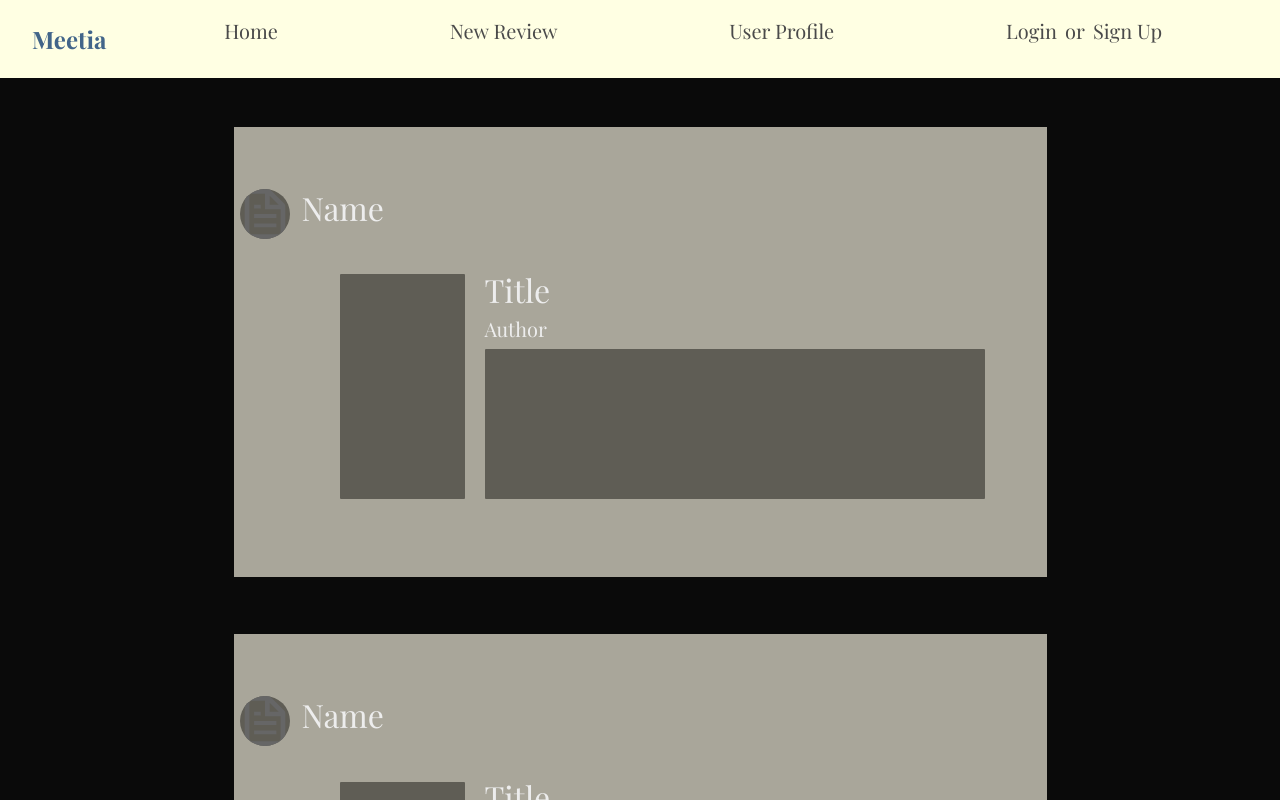
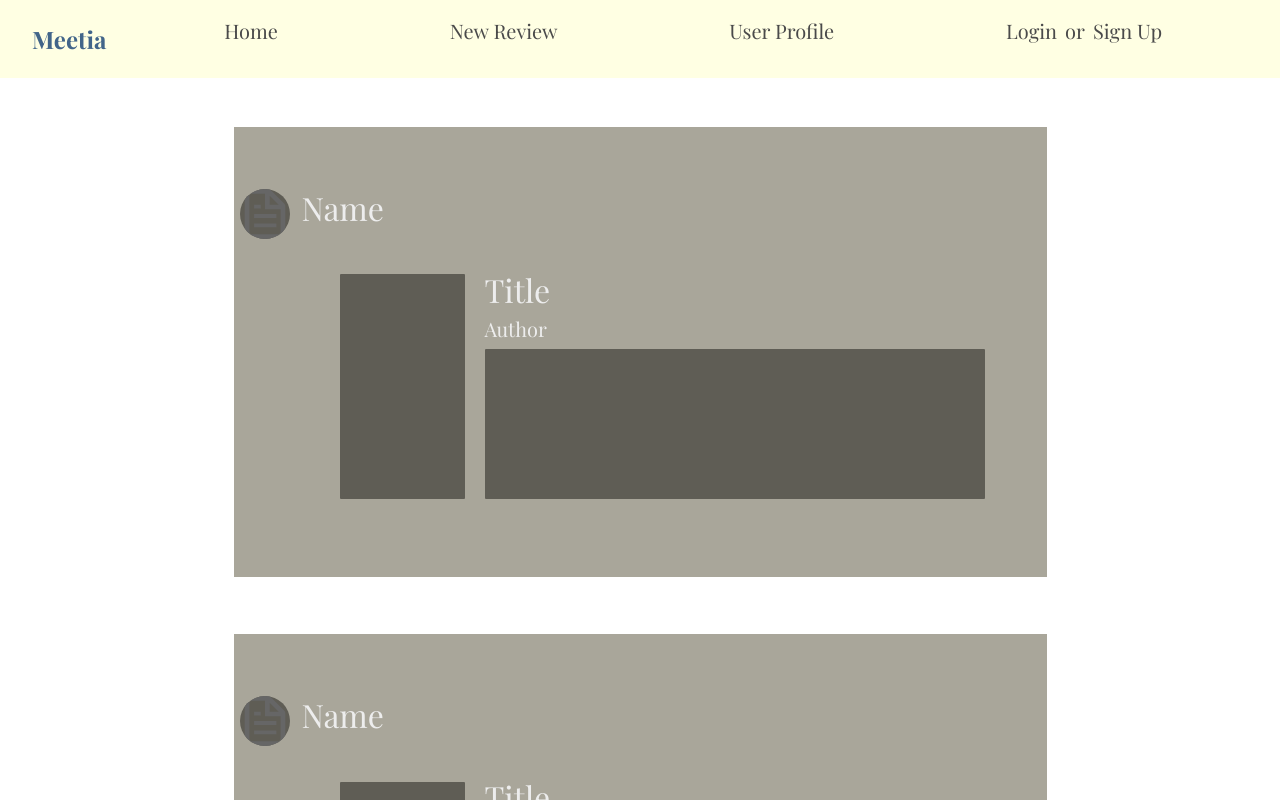
Before and after one commit to alt-text-internet-explorer/meetia, a Next.js app: page / in a window 1280 px wide. Shown: the top 800 px of the page. Built offline with nearby package versions, Linux system fonts and the light colour scheme.

Commit message:
Fixed background color of site

```diff
--- a/src/app/globals.css
+++ b/src/app/globals.css
@@ -5,7 +5,7 @@
 
 @media (prefers-color-scheme: light) {
   :root {
-    --background: #0a0a0a;
+    --background: #ffffff;
     --foreground: #ededed;
   }
 }
```
